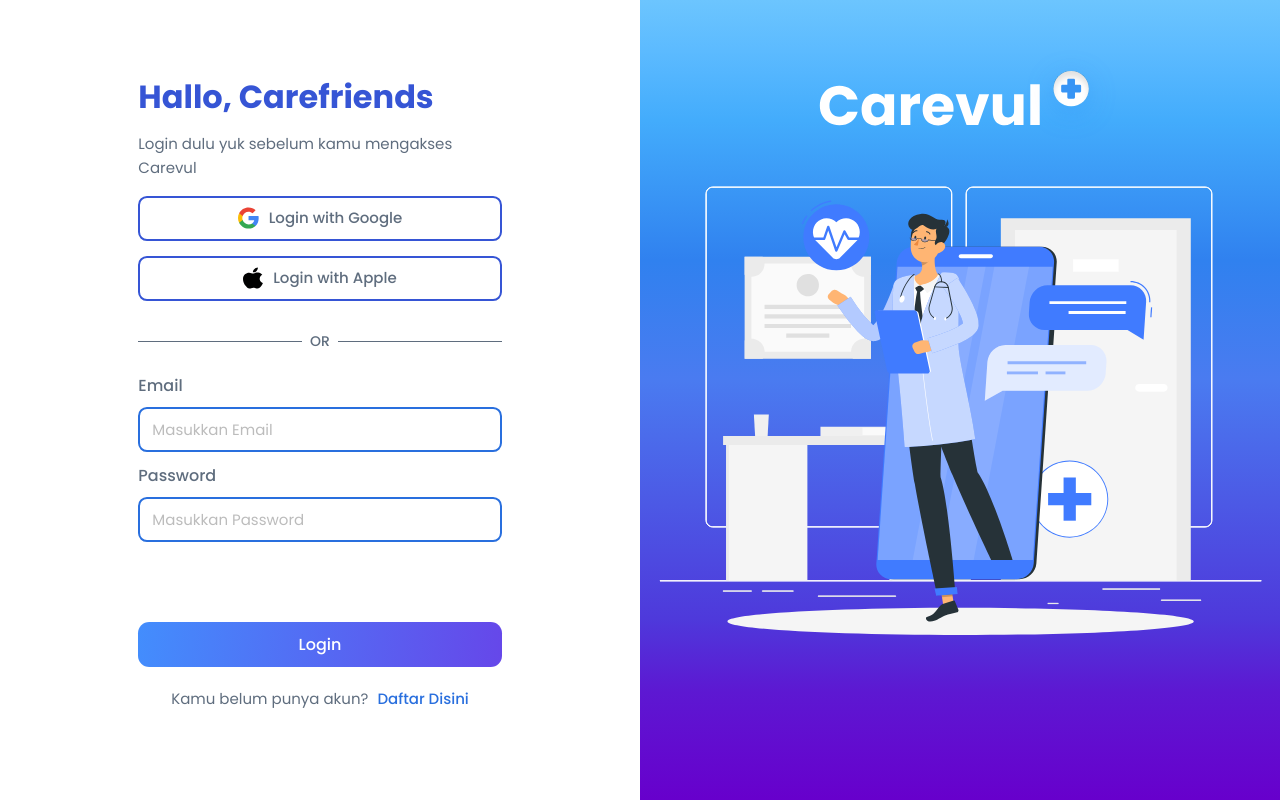
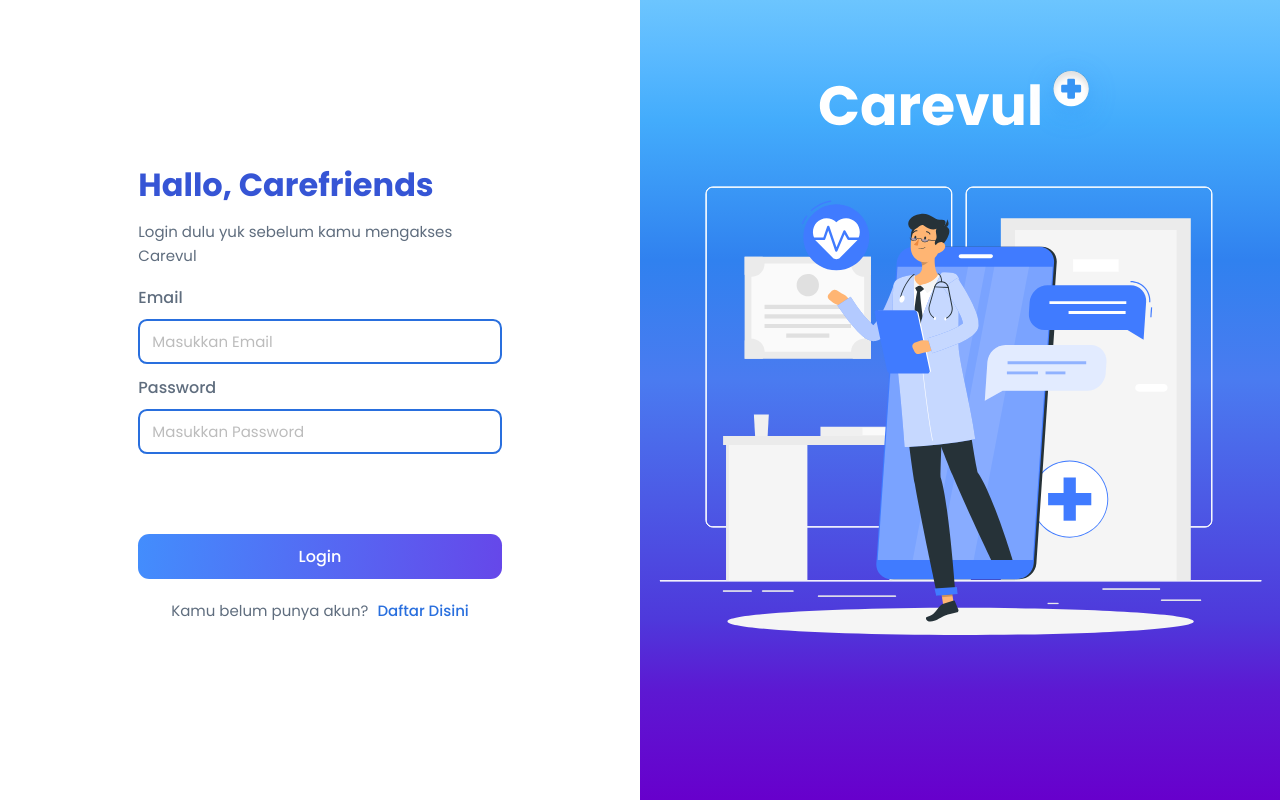
Before and after one commit to Skilvul-KM4-FE8/Responsive-Web, a plain HTML site: page loginregis/login.html in a window 1280 px wide. Drawn offline with nearby package versions, Linux system fonts and the light colour scheme.

Commit message:
last finishing update login register

```diff
--- a/loginregis/login.html
+++ b/loginregis/login.html
@@ -31,7 +31,7 @@
               <p>Login dulu yuk sebelum kamu mengakses Carevul</p>
             </div>
             <div class="login-form">
-              <button class="btn-1 justify-content-center align-items-center">
+              <!-- <button class="btn-1 justify-content-center align-items-center">
                 <img src="img/google.svg" alt="" />
                 Login with Google
               </button>
@@ -44,7 +44,7 @@
                 <div class="h-line me-2"></div>
                 <small class="option">OR</small>
                 <div class="h-line ms-2"></div>
-              </div>
+              </div> -->
 
               <form id="form-login">
                 <label for="email" class="form-label">Email</label>
--- a/loginregis/style.css
+++ b/loginregis/style.css
@@ -36,7 +36,7 @@ input[type="password"]::placeholder {
   color: #5f6d7e;
 }
 
-.login-form .btn-1 {
+/* .login-form .btn-1 {
   width: 100%;
   height: 45px;
   font-style: normal;
@@ -55,7 +55,7 @@ input[type="password"]::placeholder {
   border: 2px solid #7c1add;
   color: #7c1add;
   box-sizing: border-box;
-}
+} */
 
 .login-form .btn-2 {
   margin-top: 80px;
@@ -121,9 +121,9 @@ input[type="password"]::placeholder {
   margin-top: 10px;
 }
 
-.mrgn-2 {
+/* .mrgn-2 {
   margin-top: 15px;
-}
+} */
 
 .mrgn-3 {
   margin: 30px 0 20px 0;
@@ -177,7 +177,7 @@ input[type="password"]::placeholder {
   );
 }
 
-.h-line {
+/* .h-line {
   width: 100%;
   height: 1px;
   background: #5f6d7e;
@@ -187,11 +187,7 @@ input[type="password"]::placeholder {
   width: 100%;
   height: 0.5px;
   background: #5f6d7e;
-}
-
-.or small {
-  overflow: visible;
-}
+} */
 
 .login-right img {
   display: flex;
```
Also changed, not shown: loginregis/register.html (+2 -2 lines).
